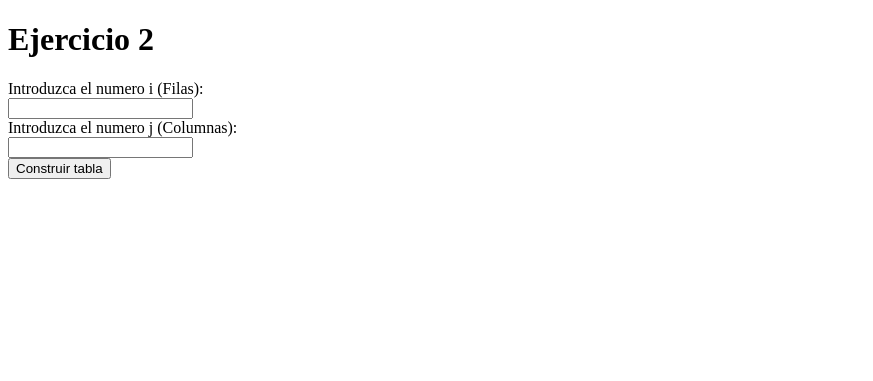
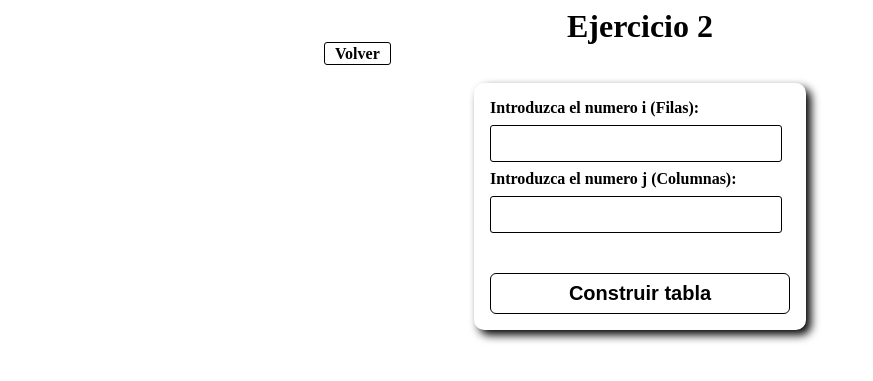
Before and after one commit to Grover101/DesarrolloWebGLC, a PHP site: page /Ejercicio2.php in a window 1280 px wide. Shown: the top 381 px of the page, without its empty margins (0-873 px from the left). Run offline with PHP 8.4, Linux system fonts and the light colour scheme.

Commit message:
Tarea 3 Finalizada

```diff
--- a/Tareas/Tarea3/Ejercicio2.php
+++ b/Tareas/Tarea3/Ejercicio2.php
@@ -11,20 +11,17 @@
 
 <body>
     <h1>Ejercicio 2</h1>
+    <div class="contenido">
+        <a href="./index.html" class="volver">Volver</a>
         <form action="./Ejercicio2.php" method="GET">
             <label for="i">Introduzca el numero i (Filas):</label>
-        <br>
-        <input type="number" name="i" id="i">
-        <br>
+            <input type="number" name="i" id="i" required>
             <label for="j">Introduzca el numero j (Columnas):</label>
-        <br>
-        <input type="number" name="j" id="j">
-        <br>
+            <input type="number" name="j" id="j" required>
             <button type="submit" name="enviar">Construir tabla</button>
         </form>
         <div>
-        <table border="1">
-
+            <table>
                 <?php
                 if (isset($_GET['enviar'])) {
                     $i = $_GET['i'];
@@ -39,6 +36,7 @@
                 ?>
             </table>
         </div>
+    </div>
 </body>
 
 </html>
--- a/Tareas/Tarea3/css/style.css
+++ b/Tareas/Tarea3/css/style.css
@@ -1,5 +1,5 @@
 table {
-  width: 50%;
+  width: 100%;
   border-collapse: collapse;
 }
 
@@ -7,3 +7,100 @@ td {
   padding: 8px;
   border: 2px solid red;
 }
+
+h1 {
+  margin: auto;
+  text-align: center;
+}
+
+.contenido {
+  margin: auto;
+  width: 50%;
+  text-align: justify;
+}
+
+.btn {
+  text-decoration: none;
+  padding: 10px;
+  font-weight: 600;
+  font-size: 20px;
+  background-color: white;
+  color: black;
+  border-radius: 6px;
+  border: 1px solid black;
+  box-shadow: 3px 3px 10px black;
+}
+
+.btn:hover {
+  background-color: black;
+  color: white;
+}
+
+form {
+  width: 300px;
+  padding: 16px;
+  border-radius: 10px;
+  margin: auto;
+  margin-top: 20px;
+  margin-bottom: 20px;
+  box-shadow: 5px 5px 10px black;
+}
+
+form label {
+  font-weight: bold;
+  display: inline-block;
+}
+
+input[type="number"] {
+  -moz-appearance: textfield;
+}
+
+form input[type="number"] {
+  width: 90%;
+  padding: 10px 10px;
+  border: 1px solid black;
+  border-radius: 3px;
+  margin: 8px 0;
+  display: inline-block;
+}
+
+form button {
+  width: 100%;
+  padding: 8px 16px;
+  margin-top: 32px;
+  display: block;
+  font-weight: 600;
+  font-size: 20px;
+  background-color: white;
+  color: black;
+  border-radius: 6px;
+  border: 1px solid black;
+}
+
+form button:hover {
+  cursor: pointer;
+  background-color: black;
+  color: white;
+}
+
+ol {
+  text-align: center;
+}
+
+.contenido ol li {
+  padding-left: 10px;
+}
+
+.volver {
+  text-decoration: none;
+  border-radius: 3px;
+  border: 1px solid black;
+  padding: 2px 10px;
+  color: black;
+  font-weight: 600;
+}
+
+.volver:hover {
+  color: white;
+  background-color: black;
+}
```
Also changed, not shown: Tareas/Tarea3/Ejercicio1.php (+5 -3 lines), Tareas/Tarea3/index.html (+5 -4 lines). Lines whose indentation alone changed are shown as unchanged.
